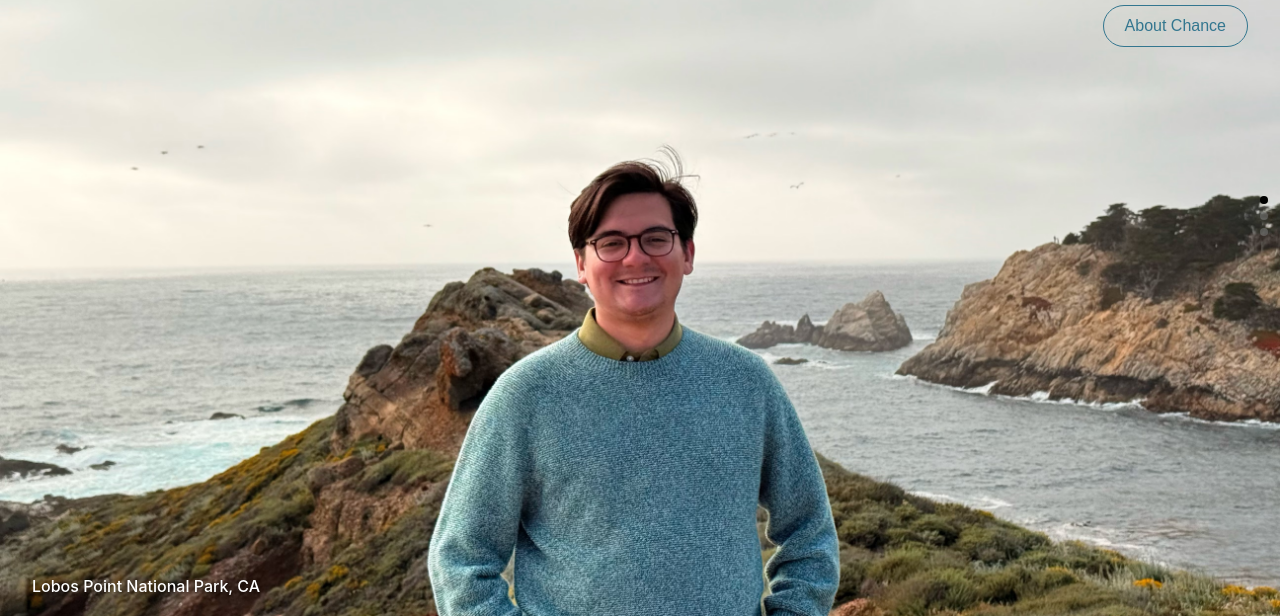
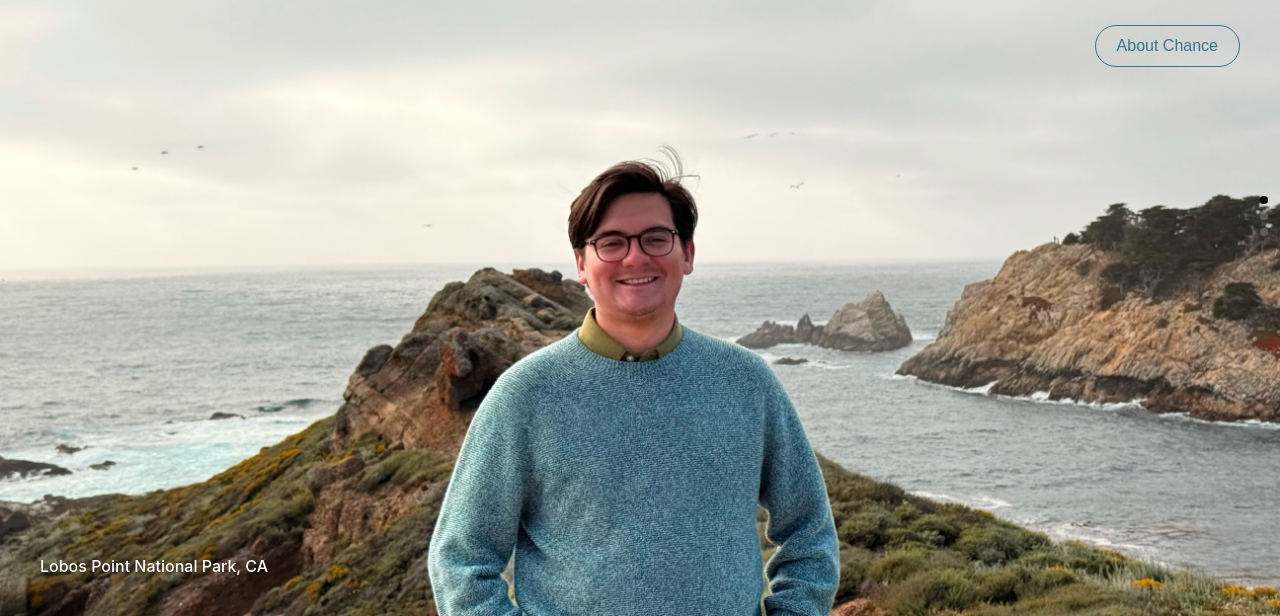
Before and after one commit to chanceadrian/victory-for-purity, a plain HTML site: page index.html in a window 1280 px wide. Shown: the part 184-800 px from the top of the page. Drawn offline with Linux system fonts and the light colour scheme.

Commit message:
proto push

```diff
--- a/index.html
+++ b/index.html
@@ -42,7 +42,7 @@
             min-height: 100vh;
             scroll-snap-align: start;
             position: relative;
-            padding: 20px 32px;
+            padding: 40px 40px;
             display: flex;
             flex-direction: column;
             justify-content: space-between;
```
